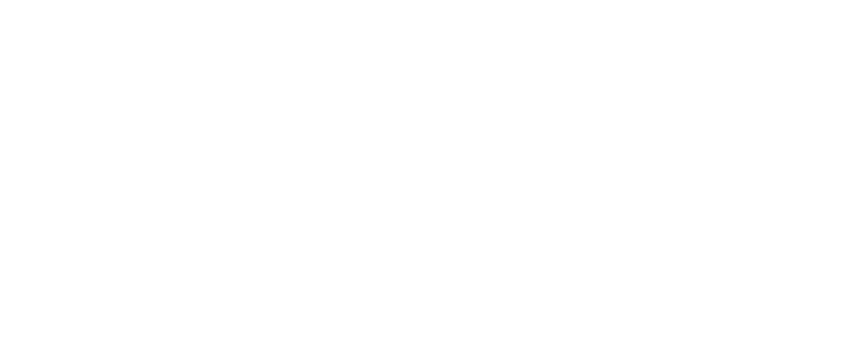
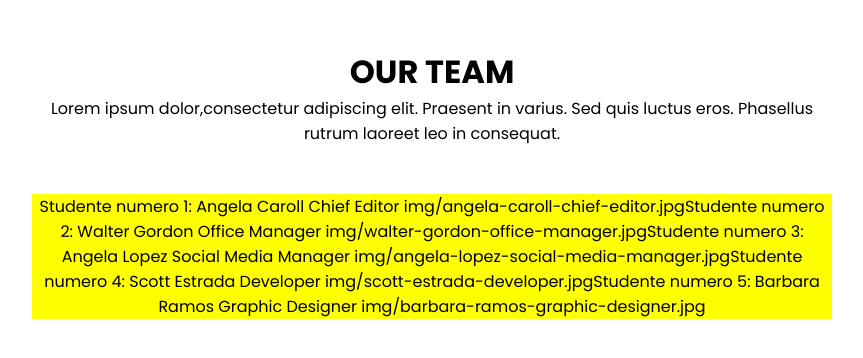
Before and after one commit to MARTINA1102/js-our-team, a plain HTML site: page index.html in a window 1280 px wide. Shown: the whole page, without its empty margins (208-1071 px from the left). Drawn offline with Linux system fonts and the light colour scheme.

Commit message:
console e dom

```diff
--- a/css/style.css
+++ b/css/style.css
@@ -4,3 +4,18 @@
     box-sizing: border-box;
     font-family: 'Poppins', sans-serif;
 }
+header{
+    margin: 0 auto;
+    max-width: 800px;
+    text-align: center;
+    padding: 3rem 0;
+
+}
+.container{
+    margin: 0 auto;
+    max-width: 800px;
+    background-color: yellow;
+    text-align: center;
+    display: flex;
+    justify-content: space-between;
+}
--- a/index.html
+++ b/index.html
@@ -16,8 +16,14 @@
 
 </head>
 <body>
+    <header>
+        <h1>OUR TEAM</h1>
+        <p>Lorem ipsum dolor,consectetur adipiscing elit. Praesent in varius. Sed quis luctus eros. Phasellus rutrum laoreet leo in consequat.</p>
+    </header>
+    <div class="container">
+        <div class="card">
 
-
-
+        </div>
+    </div>
 </body>
 </html>
--- a/script.js
+++ b/script.js
@@ -20,6 +20,8 @@ Angela Lopez	Social Media Manager	angela-lopez-social-media-manager.jpg
 Scott Estrada	Developer	scott-estrada-developer.jpg
 Barbara Ramos	Graphic Designer	barbara-ramos-graphic-designer.jpg
 */
+let eleContainer=document.querySelector('.container');
+let eleCard=document.querySelector('.card');
 
 const arrStudents = [
 	{
@@ -57,4 +59,5 @@ const arrStudents = [
 console.table(arrStudents);
 for (let i = 1; i < arrStudents.length; i++) {
 	console.log(`Studente numero ${i}: ${arrStudents[i].nome} ${arrStudents[i].ruolo} ${arrStudents[i].foto}`);
+    eleContainer.innerHTML+=(`Studente numero ${i}: ${arrStudents[i].nome} ${arrStudents[i].ruolo} ${arrStudents[i].foto}`);
 }
```
